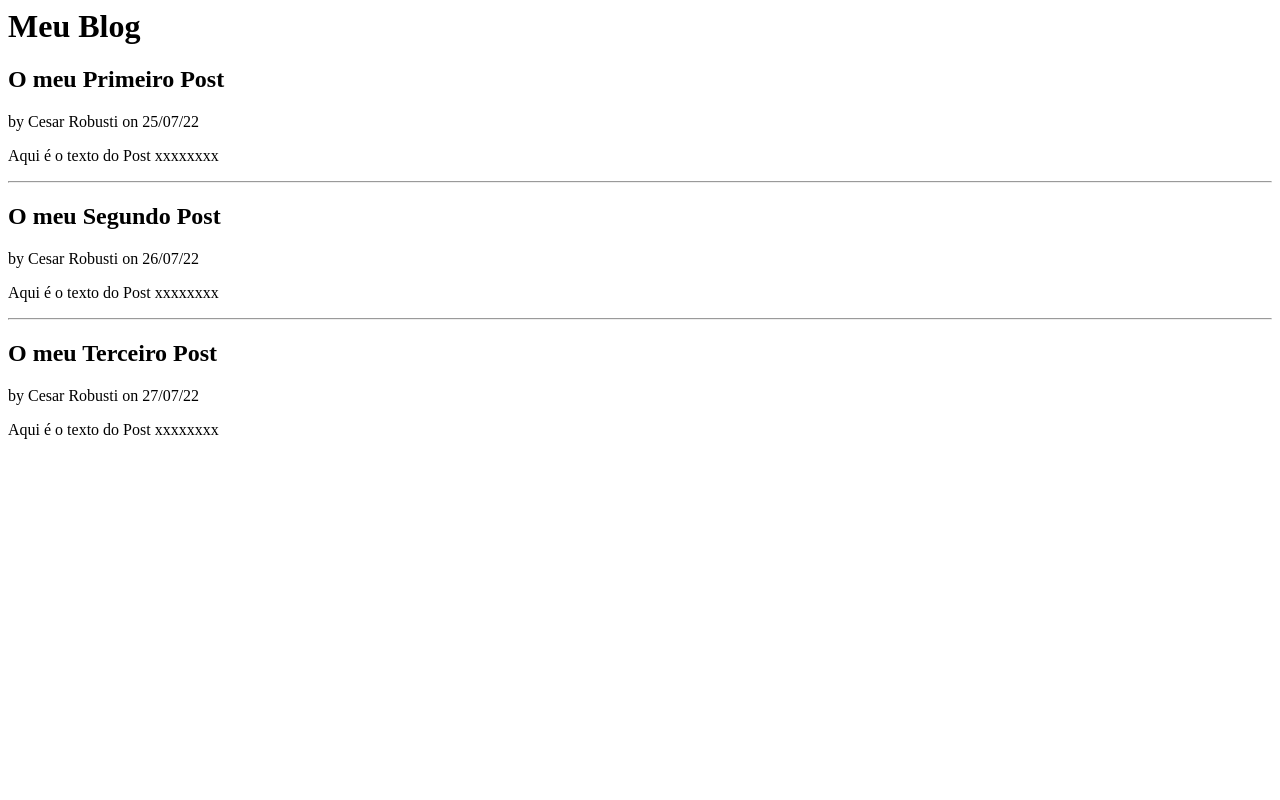
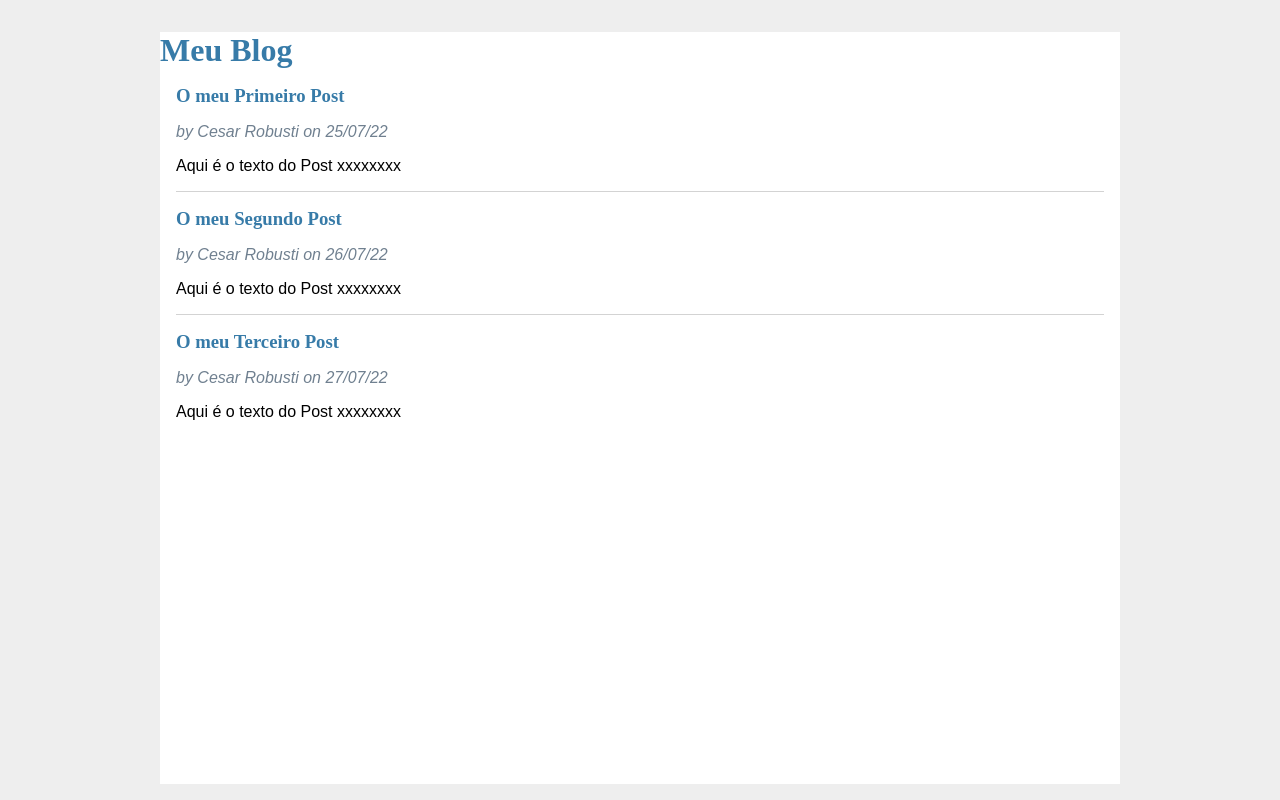
Before and after one commit to cesarrobusti/Servidor-WEB-Python, a Flask app: page / in a window 1280 px wide. Run offline with Flask 2, Linux system fonts and the light colour scheme.

Commit message:
fim aula 3

```diff
--- a/app.py
+++ b/app.py
@@ -28,3 +28,7 @@ posts = [
 @app.route("/")
 def index():
     return render_template("index.html", posts=posts)
+
+@app.route('/login')
+def login():
+    return render_template('login.html')
--- /dev/null
+++ b/static/style.css
@@ -0,0 +1,33 @@
+html{
+    font-family: sans-serif;
+    background: #eee;
+    padding: 1rem
+}
+body{
+    max-width: 960px;
+    margin: 0 auto;
+    background: white;
+}
+
+h1{
+    font-family: serif;
+    color: #377ba8;
+    margin: 1rem 0;
+}
+hr{
+    border: none;
+    border-top: 1px solid lightgray;
+}
+.content {
+    padding: 0 1rem 1rem;
+}
+.post > header > div:first-of-type{
+    flex: auto;
+}
+.post .about {
+    color: slategray;
+    font-style: italic;
+}
+.post .body{
+    white-space: pre-line;
+}
--- /dev/null
+++ b/templates/base.html
@@ -0,0 +1,16 @@
+<html>
+    <head>
+        <title> {% block title %} {% endblock %} - Meu Blog </title>
+        <link rel="stylesheet" href="/static/style.css">
+    </head>
+
+    <body>
+      <h1> Meu Blog </h1>
+      <nav>
+      </nav>
+      <section class="content">
+        {% block content %}
+        {% endblock %}
+    </section>
+    </body>
+</html>
--- a/templates/index.html
+++ b/templates/index.html
@@ -1,9 +1,8 @@
-<html>
-    <head>
-        <title> Meu Blog </title>
-    </head>
-    <body>
-        <h1> Meu Blog </h1>
+{% extends "base.html" %}
+
+{%block title%} Página Inicial {% endblock %}
+
+{% block content%}
 {% for post in posts %}
     <article class="post">
         <header>
@@ -20,7 +19,4 @@
         <hr>
     {% endif %}
 {% endfor %}
-
-
-    </body>
-</html>
+{% endblock %}
```
Also changed, not shown: templates/login.html (added, +8 -0 lines). Lines whose indentation alone changed are shown as unchanged.
